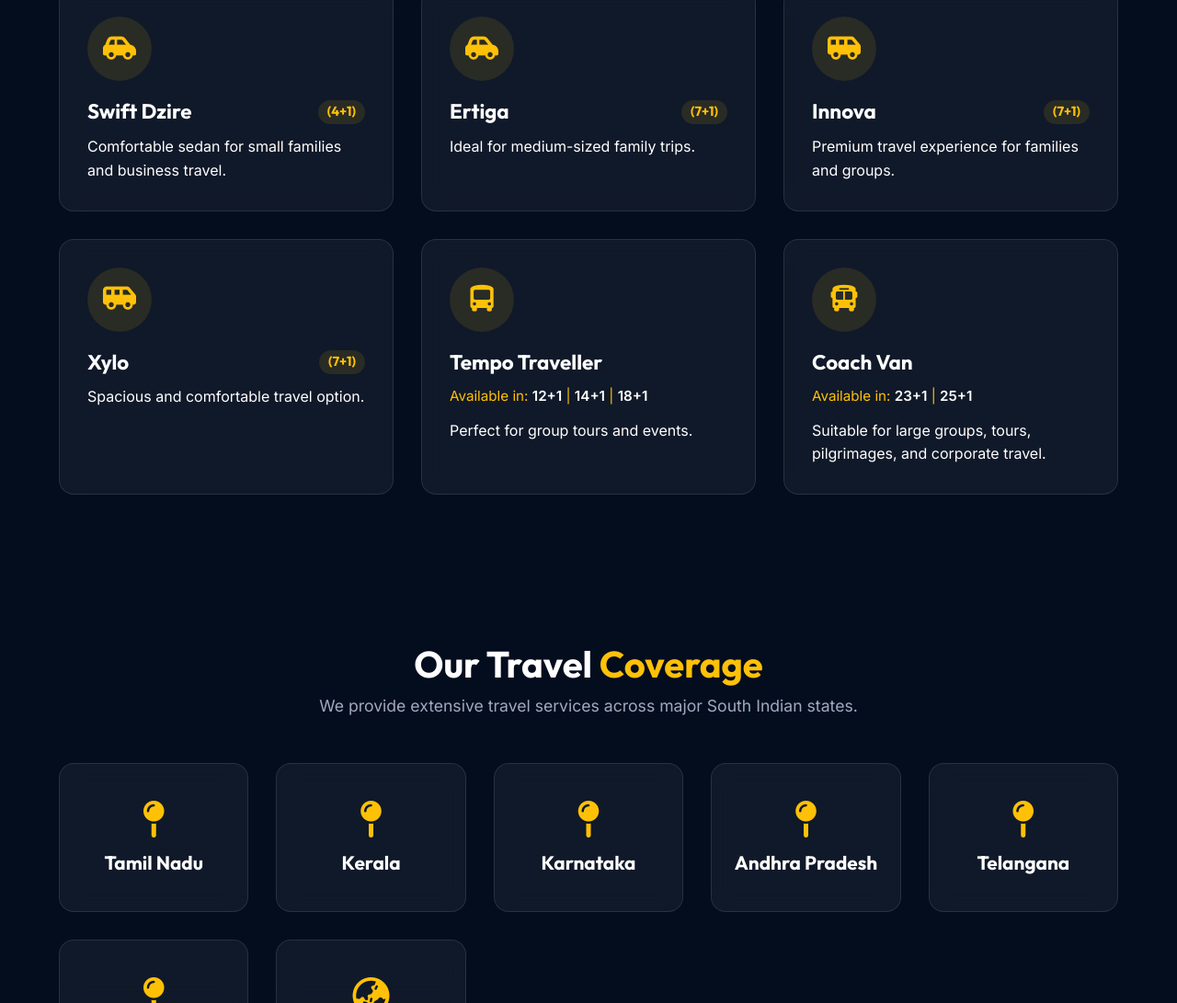
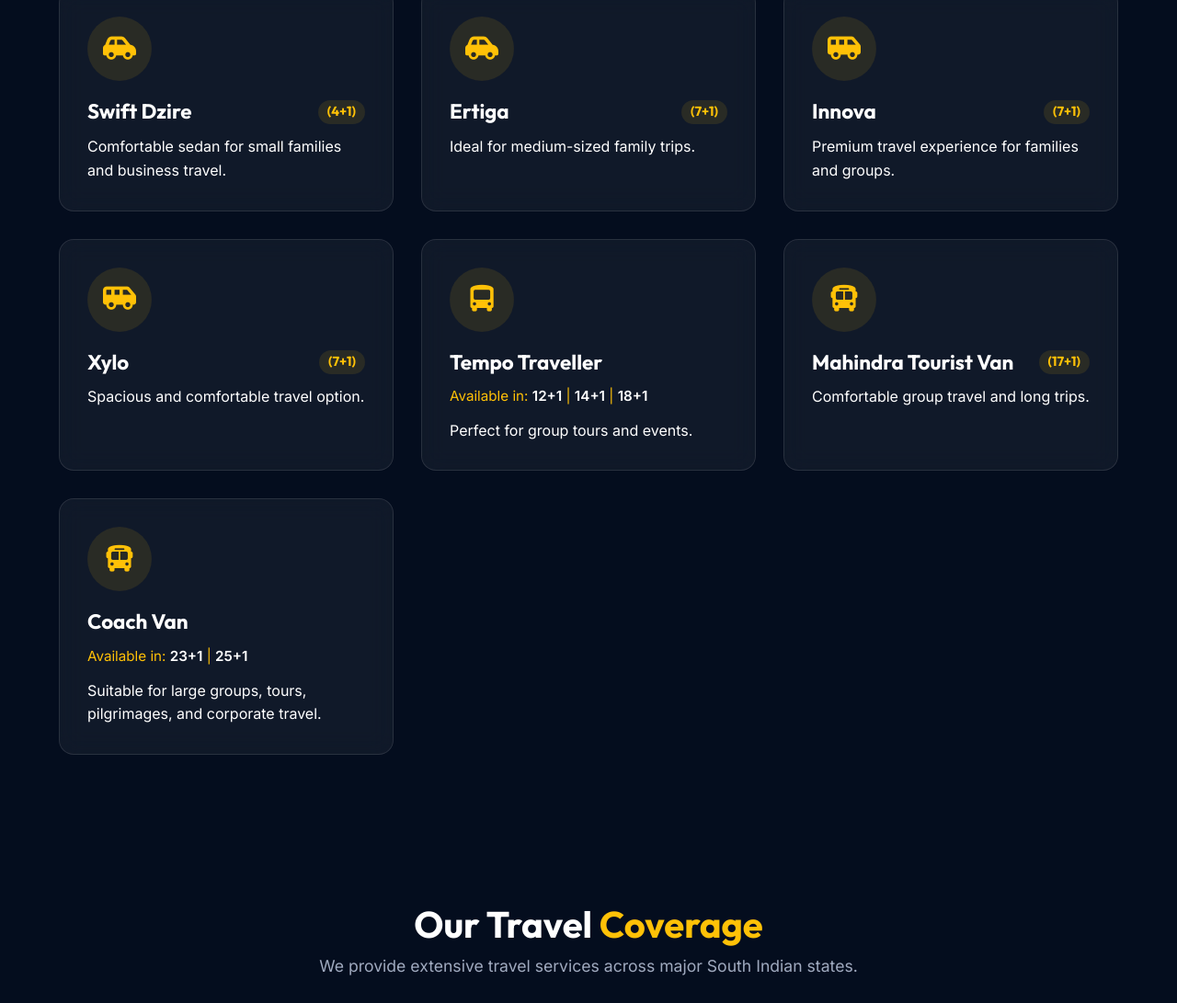
Before and after one commit to Rajeswaran-D/Travel_booking, a plain HTML site: page index.html in a window 1280 px wide. Shown: the part 2112-3203 px from the top of the page at 92% size. Drawn offline with nearby package versions, Linux system fonts and the light colour scheme.

Commit message:
Updated new vehicle

```diff
--- a/index.html
+++ b/index.html
@@ -180,6 +180,12 @@
                     <p>Perfect for group tours and events.</p>
                 </div>
                 <div class="card fleet-card glass-card" data-aos="fade-up" data-aos-delay="600">
+                    <div class="fleet-image-wrapper"><img src="images/tourist.png" alt="Mahindra Tourist Van" class="fleet-hover-image"></div>
+                    <div class="card-icon"><i class="fas fa-bus"></i></div>
+                    <h3>Mahindra Tourist Van <span class="capacity">(17+1)</span></h3>
+                    <p>Comfortable group travel and long trips.</p>
+                </div>
+                <div class="card fleet-card glass-card" data-aos="fade-up" data-aos-delay="700">
                     <div class="fleet-image-wrapper"><img src="images/coachvan.png" alt="Coach Van" class="fleet-hover-image"></div>
                     <div class="card-icon"><i class="fas fa-bus"></i></div>
                     <h3>Coach Van</h3>
@@ -336,6 +342,7 @@
                             <option value="Tempo Traveller (12+1)">Tempo Traveller (12+1)</option>
                             <option value="Tempo Traveller (14+1)">Tempo Traveller (14+1)</option>
                             <option value="Tempo Traveller (18+1)">Tempo Traveller (18+1)</option>
+                            <option value="Mahindra Tourist Van (17+1)">Mahindra Tourist Van (17+1)</option>
                             <option value="Coach Van (23+1)">Coach Van (23+1)</option>
                             <option value="Coach Van (25+1)">Coach Van (25+1)</option>
                         </select>
--- a/js/script.js
+++ b/js/script.js
@@ -264,9 +264,10 @@ document.addEventListener('DOMContentLoaded', function() {
         'Ertiga (7+1)': 'images/ertiga.jpg',
         'Innova (7+1)': 'images/inova.jpg',
         'Xylo (7+1)': 'images/Xylo.jpg',
-        'Tempo Traveller (12+1)': 'images/traveller.jpg',
-        'Tempo Traveller (14+1)': 'images/traveller.jpg',
-        'Tempo Traveller (18+1)': 'images/traveller.jpg',
+        'Tempo Traveller (12+1)': 'images/traveller.png',
+        'Tempo Traveller (14+1)': 'images/traveller.png',
+        'Tempo Traveller (18+1)': 'images/traveller.png',
+        'Mahindra Tourist Van (17+1)': 'images/tourist.png',
         'Coach Van (23+1)': 'images/coachvan.png',
         'Coach Van (25+1)': 'images/coachvan.png'
     };
```
Also changed, not shown: images/tourist.png (added).
